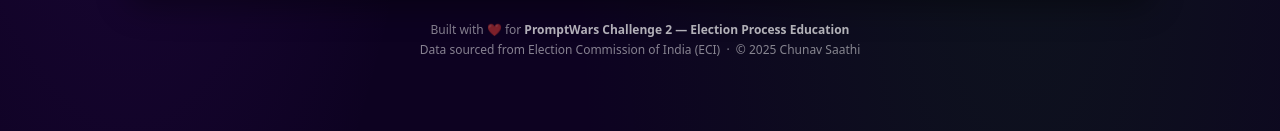
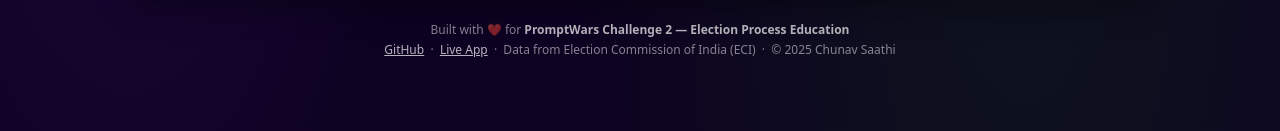
Before and after one commit to Rex123-hash/chunaav-saathi, a website: page public/index.html in a window 1280 px wide. Shown: the part 6880-7011 px from the top of the page. Drawn offline with nearby package versions, Linux system fonts and the light colour scheme.

Commit message:
feat: add live deployment URL to README and website footer
- Live on Google Cloud Run: https://chunav-saathi-516328774204.asia-south1.run.app
- Added GitHub + Live App links to footer of index.html and journey.html
- Updated README with live demo badge and link

Co-Authored-By: Amaan <amaank2405@gmail.com>

```diff
--- a/public/index.html
+++ b/public/index.html
@@ -942,7 +942,12 @@
       <!-- Bottom line -->
       <div class="text-center text-white/50 text-xs space-y-1">
         <p>Built with ❤️ for <span class="text-white/70 font-semibold">PromptWars Challenge 2 — Election Process Education</span></p>
-        <p>Data sourced from Election Commission of India (ECI) &nbsp;·&nbsp; © 2025 Chunav Saathi</p>
+        <p>
+          <a href="https://github.com/Rex123-hash/chunaav-saathi" target="_blank" class="text-white/70 hover:text-white transition underline">GitHub</a>
+          &nbsp;·&nbsp;
+          <a href="https://chunav-saathi-516328774204.asia-south1.run.app" target="_blank" class="text-white/70 hover:text-white transition underline">Live App</a>
+          &nbsp;·&nbsp; Data from Election Commission of India (ECI) &nbsp;·&nbsp; © 2025 Chunav Saathi
+        </p>
       </div>
     </footer>
   </main>
```
Also changed, not shown: public/journey.html (+6 -1 lines), README.md.
